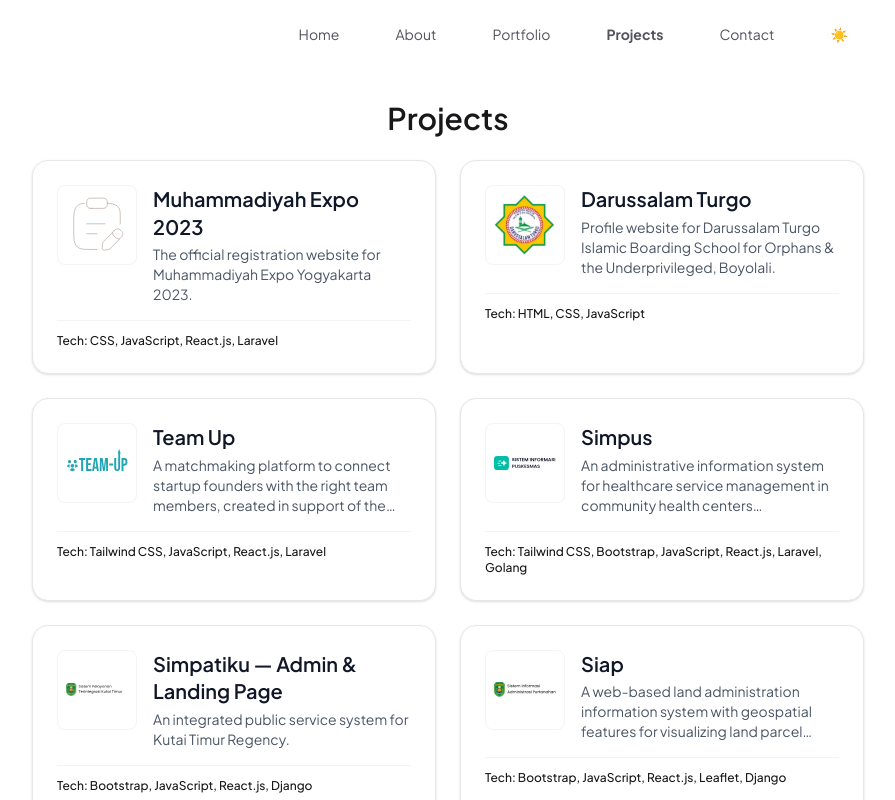
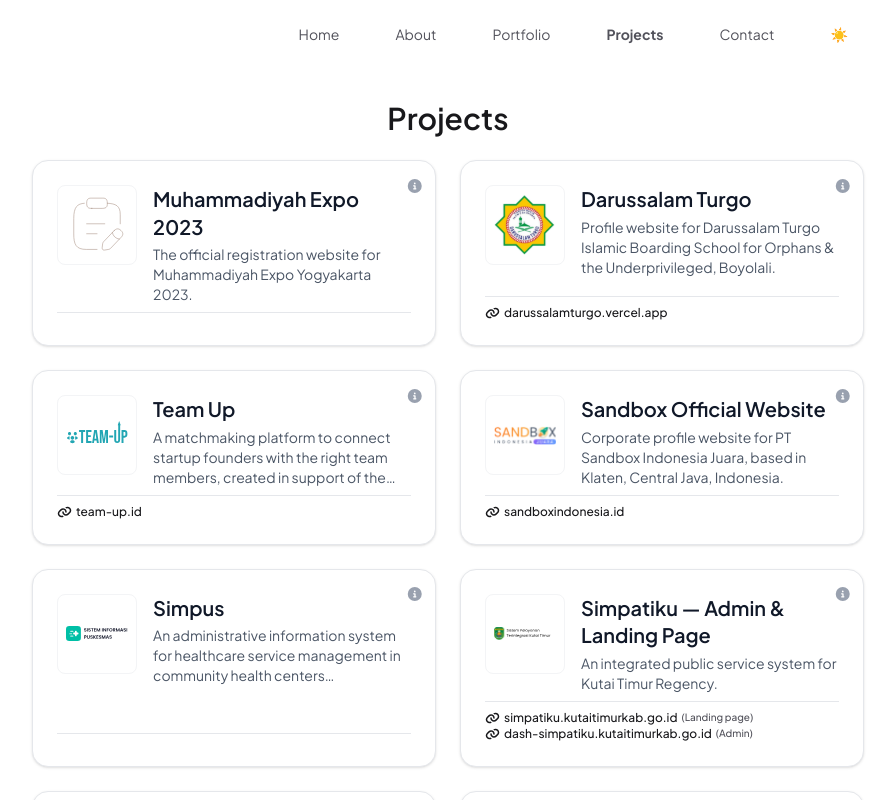
Before and after one commit to mujahidinnn/vue-portfolio, a Vue app: page /projects in a window 1280 px wide. Shown: the top 800 px of the page, without its empty margins (192-1087 px from the left). Built offline with nearby package versions, Linux system fonts and the light colour scheme.

Commit message:
fix: update card

```diff
--- a/src/App.vue
+++ b/src/App.vue
@@ -21,6 +21,7 @@ import ToTop from "./components/ToTop.vue";
 import { ref, onMounted, onUnmounted, provide } from "vue";
 import { RouterView } from "vue-router";
 
+const activePopoverId = ref(null);
 const isMobile = ref(window.innerWidth < 768);
 
 const checkIsMobile = () => {
@@ -47,4 +48,5 @@ onUnmounted(() => window.removeEventListener("scroll", handleScroll));
 
 provide("scrollY", scrollY);
 provide("isMobile", isMobile);
+provide("activePopoverId", activePopoverId);
 </script>
--- a/src/components/Card.vue
+++ b/src/components/Card.vue
@@ -1,8 +1,31 @@
 <template>
   <!-- Card -->
   <div
-    class="group p-4 sm:p-6 rounded-2xl border border-gray-200 dark:border-gray-800 bg-white dark:bg-background-dark shadow-sm hover:scale-[1.02] transition-all duration-300 ease-out flex flex-col gap-4 @container"
+    class="group relative p-4 sm:p-6 rounded-2xl border border-gray-200 dark:border-gray-800 bg-white dark:bg-background-dark shadow-sm hover:scale-[1.02] transition-all duration-300 ease-out flex flex-col justify-between gap-2 @container"
   >
+    <!-- Tech Info Icon (pojok kanan atas) -->
+    <div v-if="tech" class="absolute top-3 right-3" ref="popoverWrapper">
+      <button
+        @click.stop="toggleTech"
+        class="text-gray-400 hover:text-gray-600 cursor-pointer text-sm transition-all"
+        ref="popoverButton"
+      >
+        <FontAwesomeIcon :icon="['fas', 'circle-info']" />
+      </button>
+
+      <!-- Popover -->
+      <div
+        v-if="showTech"
+        ref="popover"
+        class="absolute top-8 right-0 bg-white dark:bg-gray-800 text-[11px] text-gray-700 dark:text-gray-300 border border-gray-200 dark:border-gray-700 rounded-md shadow-lg px-3 py-2 w-max max-w-[220px] z-10"
+      >
+        <p class="font-semibold text-primary dark:text-primary-dark mb-1">
+          Tech Stack
+        </p>
+        <span>{{ tech }}</span>
+      </div>
+    </div>
+
     <!-- Content -->
     <div class="flex flex-col @[325px]:flex-row items-start gap-4">
       <!-- Image wrapper -->
@@ -38,45 +61,78 @@
           {{ description }}
         </p>
 
-        <a
-          v-if="visitLink"
-          :href="visitLink"
-          target="_blank"
-          rel="noopener"
-          class="text-xs font-medium flex items-center gap-1 text-primary dark:text-primary-dark my-2 hover:text-accent hover:underline transition-all w-max"
-        >
-          <FontAwesomeIcon :icon="['fas', 'link']" />
-          <p>{{ visitLink.replace("https://", "") }}</p>
-        </a>
         <slot />
       </div>
     </div>
 
     <!-- Footer -->
     <div
-      v-if="tech"
-      class="flex items-center justify-between pt-3 border-t border-gray-100 dark:border-gray-800"
+      class="flex items-center justify-between pt-2 border-t border-gray-200 dark:border-gray-800 mt-auto relative"
     >
-      <p
-        class="text-[10px] sm:text-xs font-medium text-primary dark:text-primary-dark"
-      >
-        Tech: {{ tech }}
-      </p>
-      <slot name="footer" />
+      <!-- Multiple Links -->
+      <div v-if="links?.length" class="flex flex-col">
+        <a
+          v-for="(item, index) in links"
+          :key="index"
+          :href="item.link"
+          target="_blank"
+          rel="noopener"
+          class="flex items-center gap-1 text-xs font-medium text-primary dark:text-primary-dark hover:text-accent hover:underline transition-all"
+        >
+          <FontAwesomeIcon v-if="item.link" :icon="['fas', 'link']" />
+          <span>{{ item.link.replace("https://", "") }}</span>
+          <p
+            v-if="item.link && item.desc"
+            class="text-secondary dark:text-secondary-dark text-[10px]"
+          >
+            ({{ item.desc }})
+          </p>
+        </a>
+      </div>
     </div>
   </div>
 </template>
 
 <script setup>
-import { ref } from "vue";
+import { ref, computed, onMounted, onBeforeUnmount, inject } from "vue";
 
-defineProps({
+const activePopoverId = inject("activePopoverId");
+
+const props = defineProps({
   image: String,
   title: String,
   description: String,
   tech: String,
-  visitLink: String,
+  links: {
+    type: Array,
+    default: () => [],
+  },
 });
 
 const loaded = ref(false);
+const popoverWrapper = ref(null);
+const uid = `${props.title}-${props.image}`;
+
+function toggleTech() {
+  activePopoverId.value = activePopoverId.value === uid ? null : uid;
+}
+
+function handleClickOutside(e) {
+  if (
+    activePopoverId.value === uid &&
+    popoverWrapper.value &&
+    !popoverWrapper.value.contains(e.target)
+  ) {
+    activePopoverId.value = null;
+  }
+}
+
+onMounted(() => {
+  document.addEventListener("click", handleClickOutside);
+});
+onBeforeUnmount(() => {
+  document.removeEventListener("click", handleClickOutside);
+});
+
+const showTech = computed(() => activePopoverId.value === uid);
 </script>
--- a/src/data/projects.json
+++ b/src/data/projects.json
@@ -1,138 +1,246 @@
 [
   {
-    "id": "muhammdiyah-expo",
+    "is_featured": false,
     "title": "Muhammadiyah Expo 2023",
     "description": "The official registration website for Muhammadiyah Expo Yogyakarta 2023.",
     "image": "/projects/Muhammadiyah-Expo.svg",
     "tech": "CSS, JavaScript, React.js, Laravel",
-    "visit_link": ""
+    "links": []
   },
   {
-    "id": "darussalam-turgo",
+    "is_featured": false,
     "title": "Darussalam Turgo",
     "description": "Profile website for Darussalam Turgo Islamic Boarding School for Orphans & the Underprivileged, Boyolali.",
     "image": "/projects/Darussalam-Turgo.svg",
     "tech": "HTML, CSS, JavaScript",
-    "visit_link": ""
+    "links": [
+      {
+        "link": "https://darussalamturgo.vercel.app",
+        "desc": ""
+      }
+    ]
   },
   {
-    "id": "team-up",
+    "is_featured": true,
     "title": "Team Up",
     "description": "A matchmaking platform to connect startup founders with the right team members, created in support of the 1000 Digital Startups Yogyakarta 2023 program.",
     "image": "/projects/Team-Up.svg",
     "tech": "Tailwind CSS, JavaScript, React.js, Laravel",
-    "visit_link": ""
+    "links": [
+      {
+        "link": "https://team-up.id",
+        "desc": ""
+      }
+    ]
   },
   {
-    "id": "simpus",
+    "is_featured": false,
+    "title": "Sandbox Official Website",
+    "description": "Corporate profile website for PT Sandbox Indonesia Juara, based in Klaten, Central Java, Indonesia.",
+    "image": "/projects/Sandbox.svg",
+    "tech": "Bootstrap, JavaScript, React.js, Django",
+    "links": [
+      {
+        "link": "https://sandboxindonesia.id",
+        "desc": ""
+      }
+    ]
+  },
+  {
+    "is_featured": false,
     "title": "Simpus",
     "description": "An administrative information system for healthcare service management in community health centers (Puskesmas).",
     "image": "/projects/Simpus.svg",
     "tech": "Tailwind CSS, Bootstrap, JavaScript, React.js, Laravel, Golang",
-    "visit_link": ""
+    "links": []
   },
   {
-    "id": "simpatiku",
+    "is_featured": false,
     "title": "Simpatiku — Admin & Landing Page",
     "description": "An integrated public service system for Kutai Timur Regency.",
     "image": "/projects/Simpatiku.svg",
     "tech": "Bootstrap, JavaScript, React.js, Django",
-    "visit_link": ""
+    "links": [
+      {
+        "link": "https://simpatiku.kutaitimurkab.go.id",
+        "desc": "Landing page"
+      },
+      {
+        "link": "https://dash-simpatiku.kutaitimurkab.go.id",
+        "desc": "Admin"
+      }
+    ]
   },
   {
-    "id": "siap",
+    "is_featured": true,
     "title": "Siap",
     "description": "A web-based land administration information system with geospatial features for visualizing land parcel data.",
     "image": "/projects/Siap.svg",
     "tech": "Bootstrap, JavaScript, React.js, Leaflet, Django",
-    "visit_link": ""
+    "links": [
+      {
+        "link": "https://siap.kutaitimurkab.go.id",
+        "desc": ""
+      }
+    ]
   },
   {
-    "id": "siperjadin",
+    "is_featured": false,
     "title": "Siperjadin",
     "description": "A business trip management system for government institutions.",
     "image": "/projects/Siperjadin.svg",
     "tech": "Bootstrap, JavaScript, React.js, Golang",
-    "visit_link": ""
+    "links": [
+      {
+        "link": "https://siperjadin.id",
+        "desc": ""
+      }
+    ]
   },
   {
-    "id": "profitku",
+    "is_featured": true,
     "title": "Profitku — Admin & Landing Page",
     "description": "An integrated management platform for companies, institutions, and organizations, featuring SWOT analysis, KPI tracking, and other performance modules.",
     "image": "/projects/Profitku.svg",
     "tech": "Bootstrap, JavaScript, React.js, Golang",
-    "visit_link": ""
+    "links": [
+      {
+        "link": "https://profitku.id",
+        "desc": "Landing page"
+      },
+      {
+        "link": "https://app.profitku.id",
+        "desc": "Admin"
+      }
+    ]
   },
   {
-    "id": "sifortuna",
+    "is_featured": true,
     "title": "Sifortuna — Admin & Landing Page",
     "description": "A national data-driven forecasting information system, equipped with geospatial monitoring of plant pests and diseases (OPT) using interactive maps.",
     "image": "/projects/Sifortuna.svg",
     "tech": "Bootstrap, JavaScript, React.js, Leaflet, Django, GEE, Google Colab",
-    "visit_link": ""
+    "links": [
+      {
+        "link": "https://sifortuna-bbpopt.org",
+        "desc": "Landing Page & Admin"
+      }
+    ]
   },
   {
-    "id": "kanal-tapem",
+    "is_featured": false,
     "title": "Kanal Tapem",
     "description": "An information portal for regional governance and administrative management.",
     "image": "/projects/Kanal-Tapem.svg",
     "tech": "Bootstrap, JavaScript, React.js, Golang",
-    "visit_link": ""
+    "links": [
+      {
+        "link": "",
+        "desc": ""
+      }
+    ]
   },
   {
-    "id": "disambi",
+    "is_featured": false,
     "title": "Disambi — Admin & Self-Service Kiosk",
     "description": "Digital public service platform for Sambirejo Village, Prambanan, Sleman, Yogyakarta.",
     "image": "/projects/Disambi.svg",
     "tech": "Bootstrap, JavaScript, React.js, Golang",
-    "visit_link": ""
+    "links": [
+      {
+        "link": "https://disambi.id",
+        "desc": "Admin"
+      },
+      {
+        "link": "https://disambi.id/anjungan",
+        "desc": "Self-Service Kiosk"
+      }
+    ]
   },
   {
-    "id": "simpan-ternate",
+    "is_featured": false,
     "title": "Simpan Ternate",
     "description": "A digital administration and archiving system for Ternate City.",
     "image": "/projects/Simpan.svg",
     "tech": "Bootstrap, JavaScript, React.js, Golang",
-    "visit_link": ""
+    "links": [
+      {
+        "link": "",
+        "desc": ""
+      }
+    ]
   },
   {
-    "id": "desa-pintar",
+    "is_featured": true,
     "title": "Desa Pintar — Admin & Landing Page",
     "description": "A smart village platform for digital governance and services, featuring geospatial-based regional administration tools.",
     "image": "/projects/Despin.svg",
     "tech": "Bootstrap, JavaScript, React.js, Tailwind CSS, Next.js, Leaflet, Django",
-    "visit_link": ""
+    "links": [
+      {
+        "link": "https://demo-website-desapintar.istudios.id",
+        "desc": "Landing page"
+      },
+      {
+        "link": "",
+        "desc": "Admin"
+      }
+    ]
   },
   {
-    "id": "dilan",
+    "is_featured": false,
     "title": "Dilan — Admin & Landing Page",
     "description": "A digital governance and service platform for villages in Klaten Regency, equipped with geospatial-based regional administration features.",
     "image": "/projects/Dilan.svg",
     "tech": "Bootstrap, JavaScript, React.js, Tailwind CSS, Next.js, Leaflet, Django",
-    "visit_link": ""
+    "links": [
+      {
+        "link": "",
+        "desc": "Landing page"
+      },
+      {
+        "link": "",
+        "desc": "Admin"
+      }
+    ]
   },
   {
-    "id": "adis",
+    "is_featured": false,
     "title": "Adis",
     "description": "A digital infrastructure development system for Adis.",
     "image": "/projects/Adis.svg",
     "tech": "Bootstrap, JavaScript, React.js, Django",
-    "visit_link": ""
+    "links": [
+      {
+        "link": "https://adis.sandboxindonesia.id",
+        "desc": ""
+      }
+    ]
   },
   {
-    "id": "template",
+    "is_featured": false,
     "title": "React Admin Template Sandbox",
     "description": "A modular React-based admin dashboard template with reusable components, designed and refined through real-world project experience.",
     "image": "/projects/Template-Sandbox.svg",
     "tech": "Bootstrap, JavaScript, React.js, Leaflet, Django",
-    "visit_link": ""
+    "links": [
+      {
+        "link": "",
+        "desc": ""
+      }
+    ]
   },
   {
-    "id": "broom",
+    "is_featured": true,
     "title": "Broom",
     "description": "A management platform for booking and organizing padel courts.",
     "image": "/projects/Broom.svg",
     "tech": "Bootstrap, JavaScript, React.js, Python",
-    "visit_link": ""
+    "links": [
+      {
+        "link": "https://broombroom.co.id",
+        "desc": "Admin"
+      }
+    ]
   }
 ]
--- a/src/pages/Projects.vue
+++ b/src/pages/Projects.vue
@@ -28,7 +28,7 @@
           :title="project.title"
           :description="project.description"
           :tech="project.tech"
-          :visitLink="project.visitLink"
+          :links="project.links"
         />
       </div>
 
@@ -52,7 +52,7 @@
         :title="project.title"
         :description="project.description"
         :tech="project.tech"
-        :visitLink="project.visitLink"
+        :links="project.links"
       />
     </div>
   </section>
@@ -61,7 +61,7 @@
 <script setup>
 import { RouterLink } from "vue-router";
 import Card from "../components/Card.vue";
-import projectsData from "../data/projects.json";
+import projects from "../data/projects.json";
 import { inject } from "vue";
 
 defineProps({
@@ -70,17 +70,5 @@ defineProps({
 
 const isMobile = inject("isMobile");
 
-const projects = projectsData.map((p) => ({
-  ...p,
-  visitLink: p.visit_link,
-}));
-
-const featuredIds = [
-  "team-up",
-  "profitku",
-  "sifortuna",
-  "desa-pintar",
-  "broom",
-];
-const featuredProjects = projects.filter((p) => featuredIds.includes(p.id));
+const featuredProjects = projects.filter((p) => p.is_featured);
 </script>
```
Also changed, not shown: src/data/portfolios.json (+22 -6 lines), src/pages/Contact.vue (+13 -0 lines), src/pages/Portfolios.vue (+4 -10 lines), public/projects/Sandbox.svg (added).
